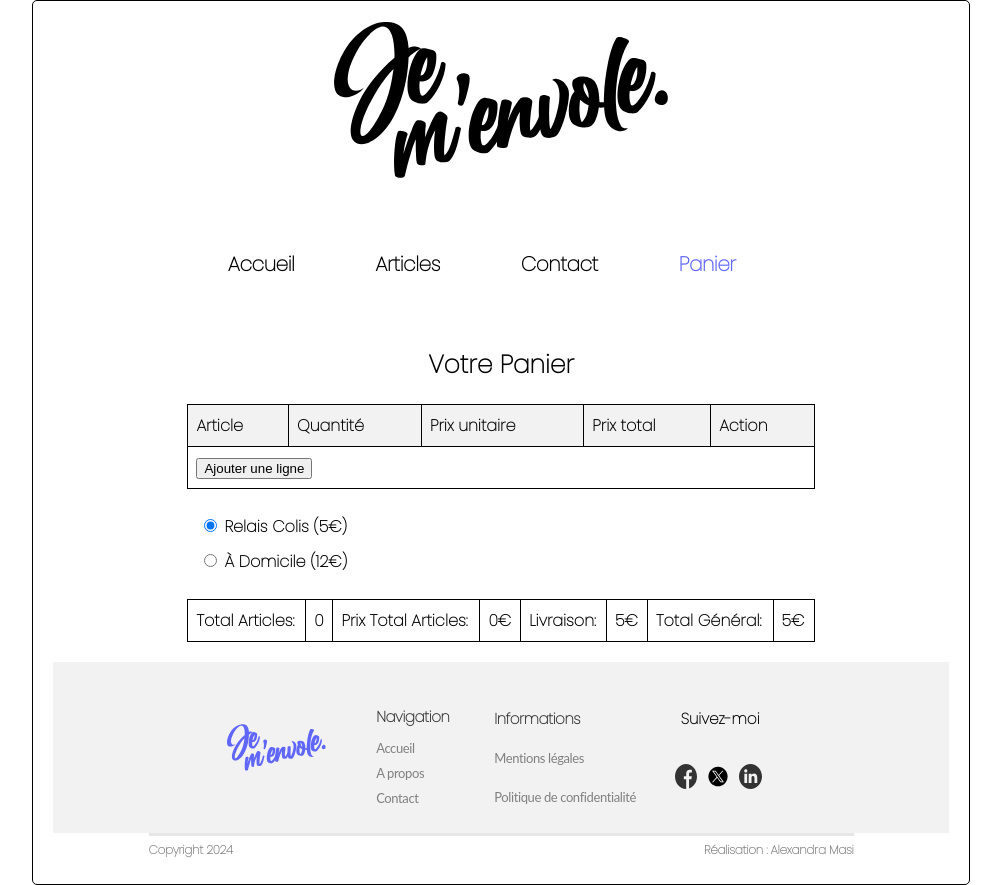
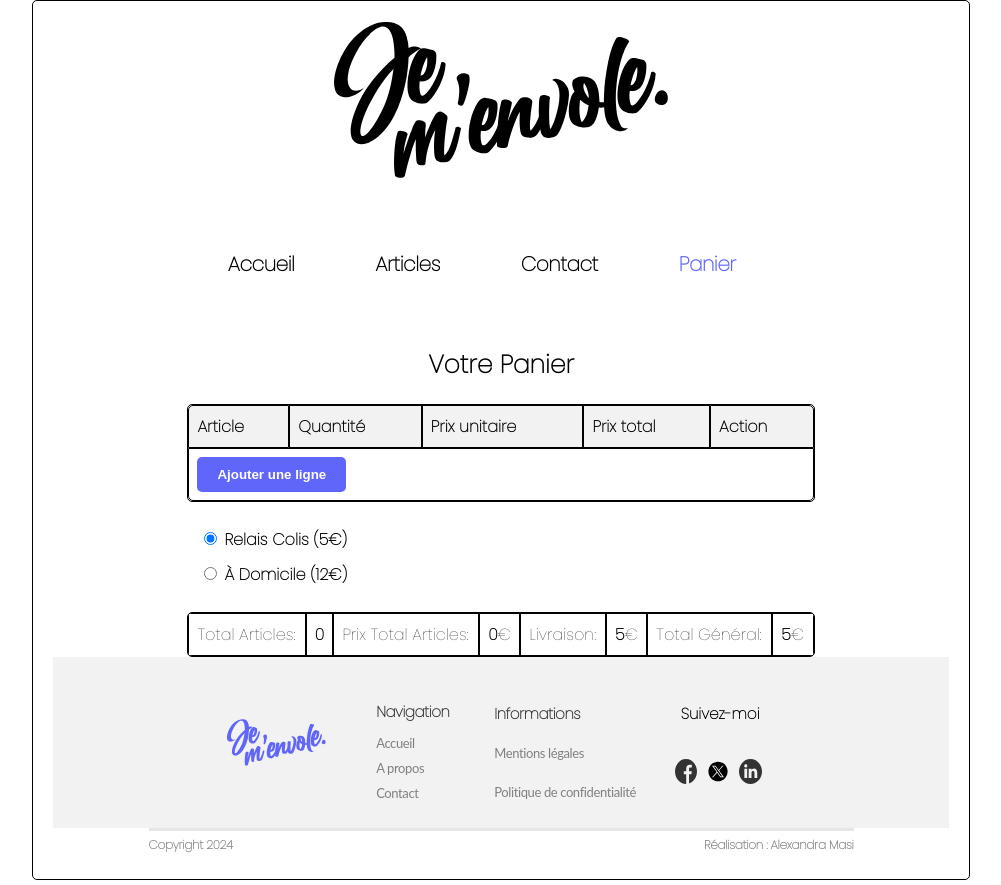
Before and after one commit to DevAlex79/Je-m-envole, a Vue app: page /cart in a window 1280 px wide. Shown: the whole page, without its empty margins (139-1140 px from the left). Built offline with nearby package versions, Linux system fonts and the light colour scheme.

Commit message:
CSS Cart.vue

```diff
--- a/index.html
+++ b/index.html
@@ -6,7 +6,6 @@
     <meta name="viewport" content="width=device-width, initial-scale=1.0">
     <title>Je m'envole</title>
     <link rel="stylesheet" href="main.css">
-    <link rel="stylesheet" href="stylecheckout.css">
     <link rel="preconnect" href="https://fonts.googleapis.com">
     <link rel="preconnect" href="https://fonts.gstatic.com" crossorigin>
     <link href="https://fonts.googleapis.com/css2?family=Poppins:wght@100&display=swap" rel="stylesheet">
--- a/src/assets/main.css
+++ b/src/assets/main.css
@@ -205,9 +205,9 @@
 
 /**************************** Checkout ********************/
 
-#checkout{
+/*#checkout{
   border-spacing: 5px 10px;
-}
+}*/
 
 
 /**************************** Footer **********************/
--- a/src/components/Cart.vue
+++ b/src/components/Cart.vue
@@ -38,17 +38,17 @@
             </thead>
             <tbody id="cartBody">
                 <tr v-for="line in cart.lines.lines" :key="line.name">
-                    <td>{{ line.name }}</td>
-                    <td>{{ line.quantity }}</td>
-                    <td>{{ line.unitPrice }}€</td>
-                    <td>{{ line.total }}€</td>
+                    <td :style="{ color: '#000000' }">{{ line.name }}</td>
+                    <td :style="{ color: '#000000' }">{{ line.quantity }}</td>
+                    <td :style="{ color: '#000000' }">{{ line.unitPrice }}€</td>
+                    <td :style="{ color: '#000000' }">{{ line.total }}€</td>
                     <td><button @click="removeProductFromCart(line)" class="remove-row">Supprimer</button></td>
                 </tr>
             </tbody>
             <tfoot>
                 <tr>
                     <td colspan="5">
-                        <button @click="addRow">Ajouter une ligne</button>
+                        <button @click="addRow" class="add-row-button">Ajouter une ligne</button>
                     </td>
                 </tr>
             </tfoot>
@@ -66,17 +66,17 @@
         </div>
 
         <div class="totals-container">
-            <table>
+            <table class="totals-table">
                 <tbody>
                     <tr>
-                        <td>Total Articles:</td>
-                        <td><span id="total-nombre-articles">{{ totalArticles }}</span></td>
-                        <td>Prix Total Articles:</td>
-                        <td><span id="prix-total-articles">{{ totalArticlesPrice }}</span>€</td>
-                        <td>Livraison:</td>
-                        <td><span id="livraison-price">{{ shipmentPrice }}</span>€</td>
-                        <td>Total Général:</td>
-                        <td><span id="prix-total">{{ totalPrice }}</span>€</td>
+                        <td style="color: #000000;">Total Articles:</td>
+                        <td><span id="total-nombre-articles" :style="{ color: '#000000' }">{{ totalArticles }}</span></td>
+                        <td style="color: #000000;">Prix Total Articles:</td>
+                        <td><span id="prix-total-articles" :style="{ color: '#000000' }">{{ totalArticlesPrice }}</span>€</td>
+                        <td style="color: #000000;">Livraison:</td>
+                        <td><span id="livraison-price" :style="{ color: '#000000' }">{{ shipmentPrice }}</span>€</td>
+                        <td style="color: #000000;">Total Général:</td>
+                        <td><span id="prix-total" :style="{ color: '#000000' }">{{ totalPrice }}</span>€</td>
                     </tr>
                 </tbody>
             </table>
@@ -121,11 +121,13 @@
 </script>
 
 <style scoped>
+
 h1 {
     font-family: Poppins;
     font-size: 25px;
     font-style: bold;
     text-align: center;
+    color: #000000;
 }
 
 #cartBody {
@@ -136,9 +138,33 @@
 table {
     width: 70%;
     margin: 0 auto;
-    border-collapse: collapse;
     margin-top: 20px;
     margin-bottom: 20px;
+    border-collapse: separate; /* Utiliser 'separate' pour gérer les bordures et le border-radius */
+    border-spacing: 0; /* Pas d'espace entre les cellules */
+    overflow: hidden;
+}
+
+#checkout {
+    border-radius: 5px; /* Coins arrondis */
+    overflow: hidden; /* Pour s'assurer que les coins du contenu suivent le border-radius */
+    border: 1px solid #000000; /* Bordure pour rendre le border-radius visible */
+}
+
+thead tr:first-child th:first-child {
+    border-top-left-radius: 5px; /* Coin supérieur gauche */
+}
+
+thead tr:first-child th:last-child {
+    border-top-right-radius: 5px; /* Coin supérieur droit */
+}
+
+tfoot tr:last-child td:first-child {
+    border-bottom-left-radius: 5px; /* Coin inférieur gauche */
+}
+
+tfoot tr:last-child td:last-child {
+    border-bottom-right-radius: 5px; /* Coin inférieur droit */
 }
 
 th,
@@ -146,10 +172,12 @@
     border: 1px solid #000000;
     padding: 8px;
     text-align: left;
+    color: #000000 !important; /* texte noir */
 }
 
 th {
     background-color: #f2f2f2;
+
 }
 
 .remove-row {
@@ -161,23 +189,47 @@
     font-size: larger;
 }
 
+.add-row-button {
+    background-color: #6066FA; /* Couleur de fond */
+    color: #fff; /* Couleur du texte */
+    padding: 10px 20px; /* Padding */
+    border: none; /* Pas de bordure */
+    border-radius: 5px; /* Coins arrondis */
+    cursor: pointer; /* Curseur de la main */
+    font-weight: bold; /* Texte en gras */
+}
+
 .totals-container {
     margin-top: 20px;
 }
 
 .totals-container table {
-    border: 1px solid #ddd;
-    color: #000000;
-    font-weight: 600;
+    width: 70%;
+    margin: 0 auto;
+    border-collapse: separate;
+    border-spacing: 0;
+    border-radius: 5px;
+    overflow: hidden;
+    border: 1px solid #000;
 }
 
-.totals-container td {
+.totals-table {
+    width: 100%;
+    border-radius: 5px;
+    overflow: hidden;
+    border: 1px solid #000000; /* Bordure noire */
+}
+
+.totals-table td {
+    border: 1px solid #000; /* Bordure des cellules */
     padding: 8px;
     text-align: left;
+    color: #000000 !important; /* Texte en noir */
 }
 
 .totals-container span {
     font-weight: bold;
+    color: #000000 !important;
 }
 
 .label {
@@ -190,7 +242,9 @@
     display: block;
     margin: 0 11vw;
     padding: 5px;
+    color: #000000 !important;
 }
+
 
 
 /*#cart {
```
